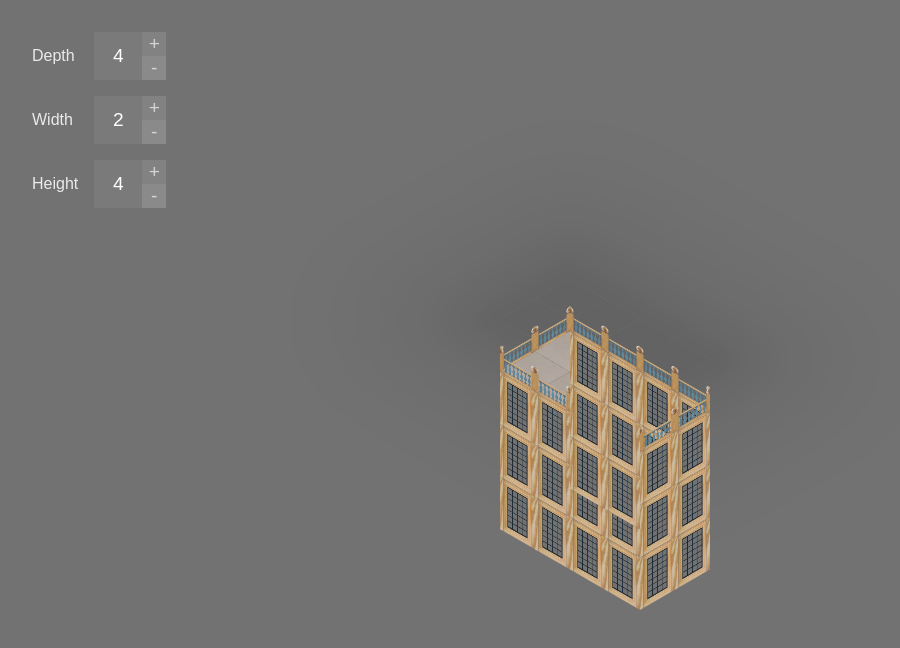
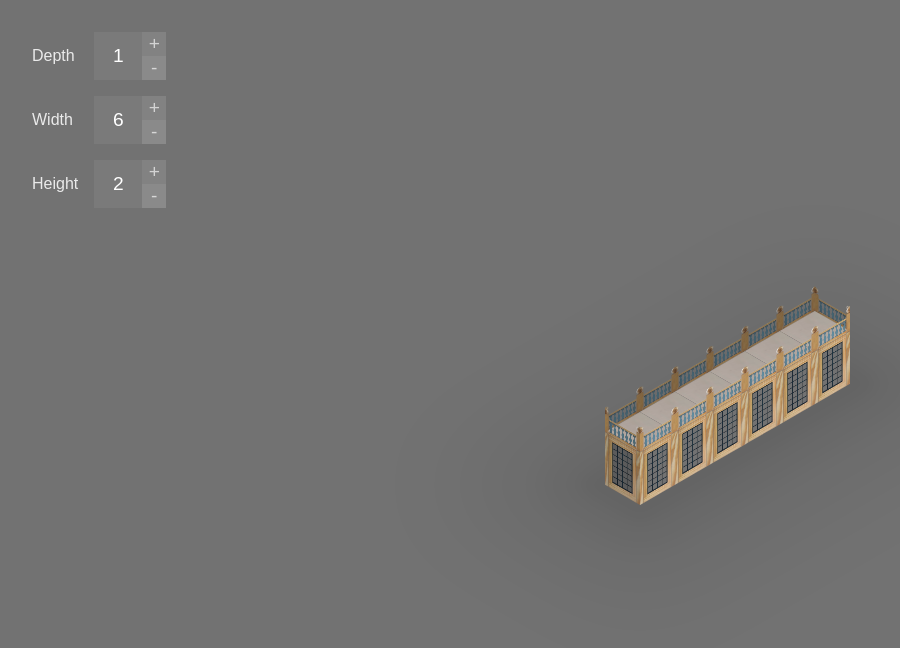
Before and after one commit to a-caron/vue-isometric-generator, a Vue app: page / in a window 1280 px wide. Shown: the top 648 px of the page, without its empty margins (0-900 px from the left). Built offline with nearby package versions, Linux system fonts and the light colour scheme.

Commit message:
Complete

```diff
--- a/src/App.vue
+++ b/src/App.vue
@@ -46,9 +46,9 @@
 
   import { ref, watch, computed } from 'vue'
 
-  const houseDepth = ref(4)
-  const houseWidth = ref(2)
-  const houseHeight = ref(4)
+  const houseDepth = ref(1)
+  const houseWidth = ref(6)
+  const houseHeight = ref(2)
 
   const structure = computed(() => {
     return [
@@ -56,13 +56,13 @@
         side: 'left', cols: houseDepth.value,
         count: houseDepth.value * houseHeight.value,
         style: 'grid-template-columns: repeat('+houseDepth.value+', 1fr);'
+             + 'right: calc(' + -houseWidth.value + ' * var(--block-width) - var(--grid-border-width));'
+             + 'top: calc(' + -houseWidth.value + ' * (var(--block-height) / 2.6));'
       },
       {
         side: 'right', cols: houseDepth.value,
         count: houseDepth.value * houseHeight.value,
         style: 'grid-template-columns: repeat('+houseDepth.value+', 1fr);'
-            + 'right: calc(' + -houseWidth.value + ' * var(--block-width) - var(--grid-border-width));'
-            + 'transform-origin: calc(' + 6 + ' * var(--block-width)) 0;'
       },
       {
         side: 'front', cols: houseWidth.value,
@@ -85,7 +85,7 @@
         side: 'shadow', cols: houseDepth.value,
         count: houseDepth.value * houseWidth.value,
         style: 'grid-template-columns: repeat('+houseDepth.value+', 1fr);'
-             + 'bottom: calc(var(--block-height) * ' + -houseHeight + ')'
+             + 'bottom: calc(var(--block-height) * ' + -houseHeight.value + ')'
       }
     ]
   })
@@ -241,9 +241,17 @@
         skew(0deg,30deg);
       }
 
-      /*&.right {
+      &.right {
+        filter: brightness(80%);
+      }
+
+      &.back, &.left {
+        filter: brightness(70%);
+      }
+
+      &.left {
         z-index: -2;
-      }*/
+      }
 
       &.front, &.back {
         left: calc(50% - var(--grid-border-width));
```
